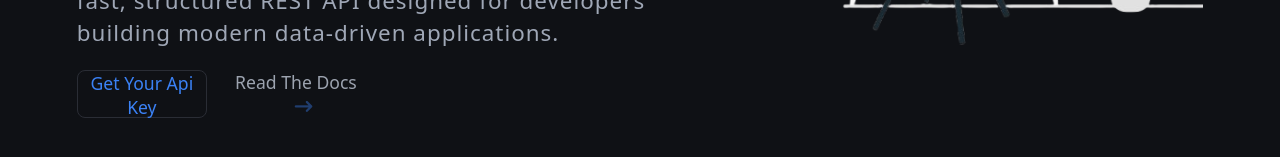
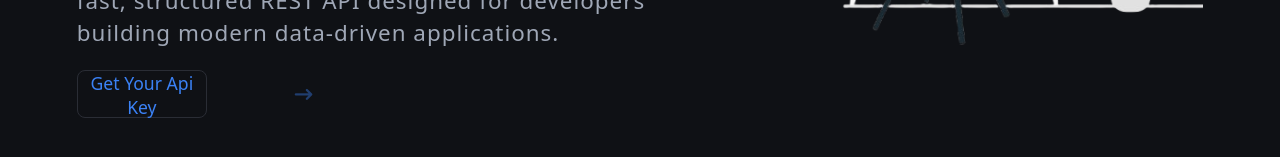
Before and after one commit to itsgaspr/api-landingpage, a React (Vite) app: page / in a window 1280 px wide. Shown: the part 571-728 px from the top of the page. Built offline with nearby package versions, Linux system fonts and the light colour scheme.

Commit message:
feat: add prop to button 'view docs'

```diff
--- a/src/components/Docs-Button.jsx
+++ b/src/components/Docs-Button.jsx
@@ -1,7 +1,7 @@
-export default function DocsCta() {
+export default function DocsCta({text}) {
     return (
-        <button className="docs-btn">
-            Read the docs <i class="fa-solid fa-arrow-right-long fa-fade"></i>
+        <button className="docs-btn" id="docs-btn">
+            {text} <i class="fa-solid fa-arrow-right-long fa-fade"></i>
         </button>
     )
 }
```
